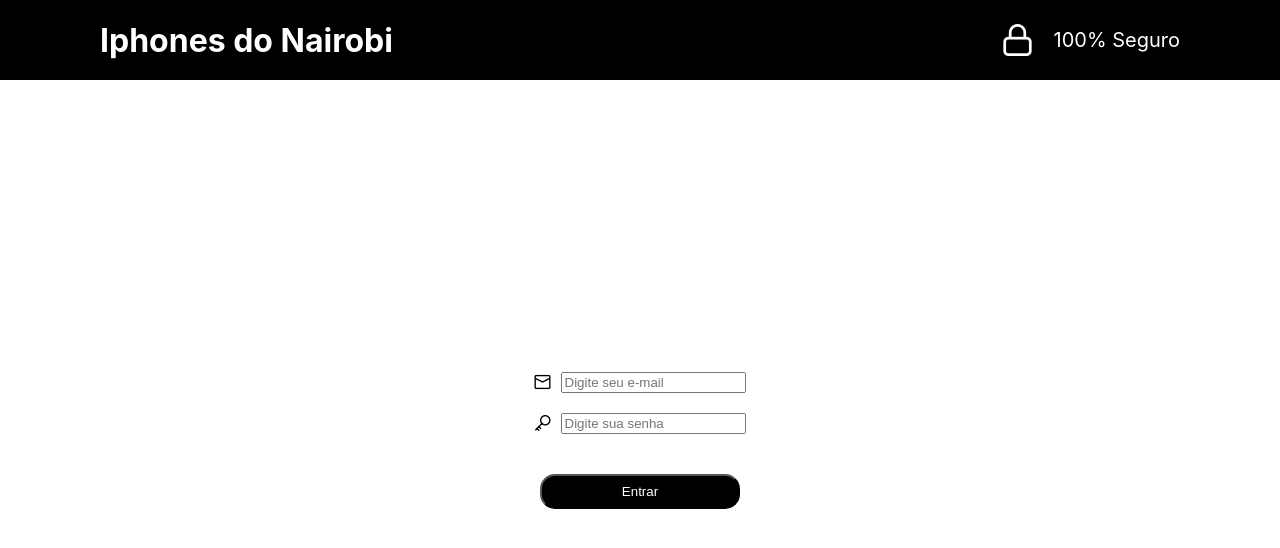
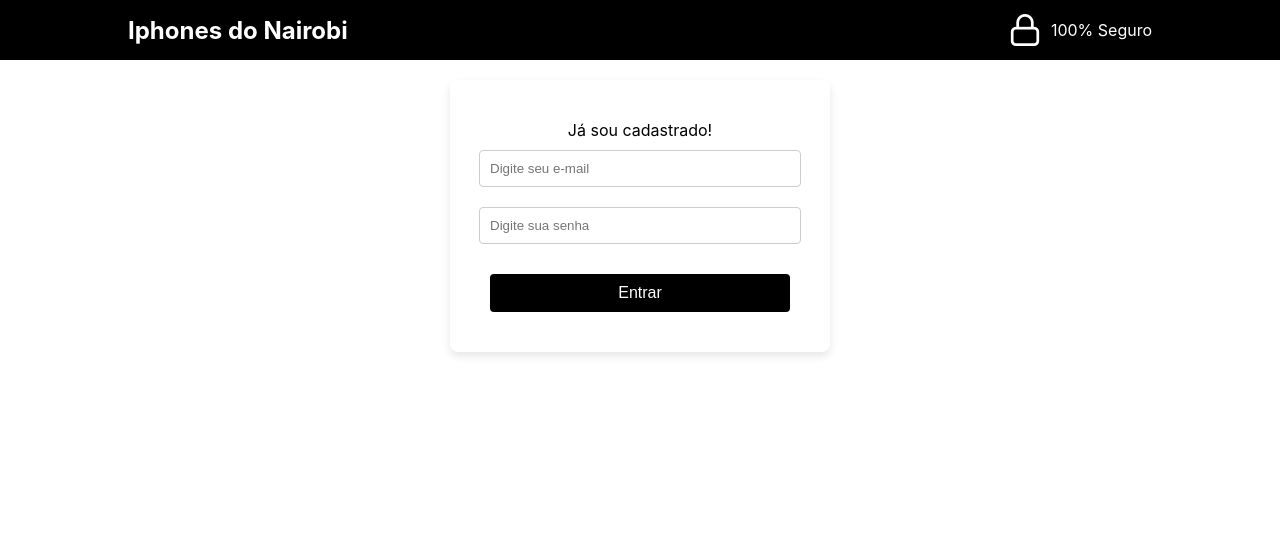
Before and after one commit to mateusmautone/IphonesNairobi, a React (Create React App) app: page /login in a window 1280 px wide. Shown: the top 548 px of the page. Built offline with nearby package versions, Linux system fonts and the light colour scheme.

Commit message:
tela register esqueleto

```diff
--- a/src/App.styles.js
+++ b/src/App.styles.js
@@ -1,83 +1,80 @@
 import styled from "styled-components";
 
-//Login
+export const ContainerLogin = styled.div`
+display: flex;
+flex-direction: column;
+justify-content: flex-start;  // Inicia o conteúdo logo após o cabeçalho
+align-items: center;
+padding-top: 60px;  // Adiciona espaço no topo para compensar a altura do cabeçalho
+height: 100vh;  // Mantém a altura total da viewport
+background-color: #ffffff;  // Fundo branco para todo o container da página
+`;
 
 export const HeaderLogin = styled.header`
 background-color: black;
+color: white;
 display: flex;
 justify-content: space-between;
 align-items: center;
-    height: 10%;
-    width: 100%;
+padding: 20px 10%;  // Ajustar conforme necessário
+width: 100%;  // Usa a largura total da viewport
+position: fixed;  // Fixa o cabeçalho no topo da página
+top: 0;  // Garante que o cabeçalho fique no topo
+left: 0;  // Alinha à esquerda
+z-index: 1000;  // Garante que o cabeçalho fique sobre outros elementos
+box-sizing: border-box;  // Assegura que o padding não afete a largura total
+height: 60px;  // Define uma altura fixa para o cabeçalho
 `;
 
 export const Title = styled.h1`
     color: white;
-    padding-left: 100px;
-    padding-top: 20px;
-    padding-bottom: 20px;
+    font-size: 24px;  // Ajuste conforme necessário para o tamanho do texto
+    margin: 0;
+`;
+
+export const Subtitle = styled.div`
+    display: flex;
+    align-items: center;
+    gap: 10px;
+    font-size: 16px;
 `;
 
 export const FormsContainer = styled.div`
     display: flex;
-    justify-content: center; /* Centralizar horizontalmente */
-    align-items: center; /* Centralizar verticalmente */
-    height: 90%; /* Altura restante da viewport */
+    justify-content: space-around;
+    align-items: center;
+    width: 100%;  // Ajusta a largura para 100% para usar todo o espaço disponível
+    margin-top: 20px;  // Adiciona espaço vertical entre o header e os formulários
 `;
 
-export const FormsLogin = styled.div`
+export const Form = styled.div`
+    background-color: #FFFFFF;
+    padding: 40px;
+    box-shadow: 0 4px 8px rgba(0,0,0,0.1);
+    border-radius: 8px;
+    width: 300px;
     display: flex;
     flex-direction: column;
     align-items: center;
-    width: 300px; /* Largura do formulário */
-    border-radius: 5px;
-    padding: 20px;
-
+    margin: 0 20px;
 `;
 
-export const Subtitle = styled.div`
-    color: white;
-    display: flex;
-    align-items: center;
-    gap: 20px;
-    padding-right: 100px;
-    font-size: 20px;
+export const Input = styled.input`
+    width: 100%;
+    padding: 10px;
+    margin: 10px 0;
+    border: 1px solid #ccc;
+    border-radius: 4px;
 `;
 
-export const IconWrapper = styled.div`
-    display: flex;
-    align-items: center;
-    gap: 10px;
-    margin-bottom: 20px;
-`;
-
-export const ButtonWrapper = styled.div`
-    margin-top: 20px;
-    text-align: center; /* Centralizar o conteúdo do botão */
-
-    .login-button {
-        width: 200px;
+export const Button = styled.button`
+    width: 100%;
+    padding: 10px 20px;
     background-color: black;
     color: white;
-        border-radius: 15px;
-        height: 35px
-    }
-
+    border: none;
+    border-radius: 4px;
+    cursor: pointer;
+    font-size: 16px;
+    margin-top: 20px;
 `;
-
-export const Icon = styled.i`
-    color: black; /* Alterado para preto para melhor visibilidade */
-    font-size: 2.0rem;
-`;
-
-export const ContainerLogin = styled.div`
-    display: flex;
-    flex-direction: column; /* Para alinhar os itens verticalmente */
-    justify-content: center; /* Centralizar horizontalmente */
-    align-items: center; /* Centralizar verticalmente */
-    height: 100vh; /* 100% da altura da viewport */
-
-`;
-
-export const ContainerSignIn = styled.div`
-`;
--- a/src/Pages/SignIn.js
+++ b/src/Pages/SignIn.js
@@ -1,19 +1,19 @@
-import React from "react";
+import React from 'react';
 import * as S from '../App.styles';
-import 'primeicons/primeicons.css';
-import { useState } from "react";
-import HeaderLogin from "../components/HeaderLogin";
-import FormsLogin from "../components/FormsLogin";
+import HeaderLogin from '../components/HeaderLogin';
+import FormsLogin from '../components/FormsLogin';
+import FormsRegister from '../components/FormsRegister';
 
+const SignIn = () => {
+    return (
+        <S.ContainerLogin>
+            <HeaderLogin />
+            <S.FormsContainer>
+                <FormsLogin />
+                <FormsRegister />
+            </S.FormsContainer>
+        </S.ContainerLogin>
+    );
+};
 
-const SigIn = () => {
-
-
-    return (
-        <S.ContainerSignIn>
-            <HeaderLogin></HeaderLogin>
-        </S.ContainerSignIn>
-    )
-}
-
-export default SigIn;
+export default SignIn;
--- a/src/components/FormsLogin.js
+++ b/src/components/FormsLogin.js
@@ -1,41 +1,28 @@
-import React from "react";
+import React, { useState } from "react";
 import * as S from '../App.styles';
-import 'primeicons/primeicons.css';
-import { useState } from "react";
 
 const FormsLogin = () => {
+    const [email, setEmail] = useState('');
+    const [password, setPassword] = useState('');
 
-
-    const [nome, setNome] = useState('');
-    const [senha, setSenha] = useState('');
-
-    const handleChangeSenha = (event) => {
-        setSenha(event.target.value);
-    }
-
-    const handleChangeNome = (event) => {
-        setNome(event.target.value);
-    }
-
-    const handleClick = () => {
-        console.log(senha + nome);
-    }
-
-    return(
-        <S.FormsLogin>
-                    <S.IconWrapper>
-                        <i className="pi pi-envelope"></i>
-                        <input type="text" value={nome} onChange={handleChangeNome} placeholder="Digite seu e-mail"></input>
-                    </S.IconWrapper>
-                    <S.IconWrapper>
-                        <i className="pi pi-key"></i>
-                        <input type="password" value={senha} onChange={handleChangeSenha} id="senha" placeholder="Digite sua senha"></input>
-                    </S.IconWrapper>
-                    <S.ButtonWrapper>
-                        <button className="login-button" onClick={handleClick}>Entrar</button>
-                    </S.ButtonWrapper>
-                </S.FormsLogin>
-    )
-}
+    return (
+        <S.Form>
+            <label>Já sou cadastrado!</label>
+            <S.Input
+                type="email"
+                value={email}
+                placeholder="Digite seu e-mail"
+                onChange={(e) => setEmail(e.target.value)}
+            />
+            <S.Input
+                type="password"
+                value={password}
+                placeholder="Digite sua senha"
+                onChange={(e) => setPassword(e.target.value)}
+            />
+            <S.Button>Entrar</S.Button>
+        </S.Form>
+    );
+};
 
 export default FormsLogin;
--- /dev/null
+++ b/src/components/FormsRegister.js
@@ -0,0 +1,35 @@
+import React, { useState } from "react";
+import * as S from '../App.styles';
+
+const FormsRegister = () => {
+    const [fullName, setFullName] = useState('');
+    const [email, setEmail] = useState('');
+    const [password, setPassword] = useState('');
+
+    return (
+        <S.Form>
+            <label>Esta é minha primeira compra!</label>
+            <S.Input
+                type="text"
+                placeholder="Digite seu nome completo"
+                value={fullName}
+                onChange={(e) => setFullName(e.target.value)}
+            />
+            <S.Input
+                type="email"
+                placeholder="Digite seu e-mail"
+                value={email}
+                onChange={(e) => setEmail(e.target.value)}
+            />
+            <S.Input
+                type="password"
+                placeholder="Digite sua senha"
+                value={password}
+                onChange={(e) => setPassword(e.target.value)}
+            />
+            <S.Button>Cadastre-se</S.Button>
+        </S.Form>
+    );
+};
+
+export default FormsRegister;
```
Also changed, not shown: src/components/HeaderLogin.js (+6 -7 lines). Lines whose indentation alone changed are shown as unchanged.
